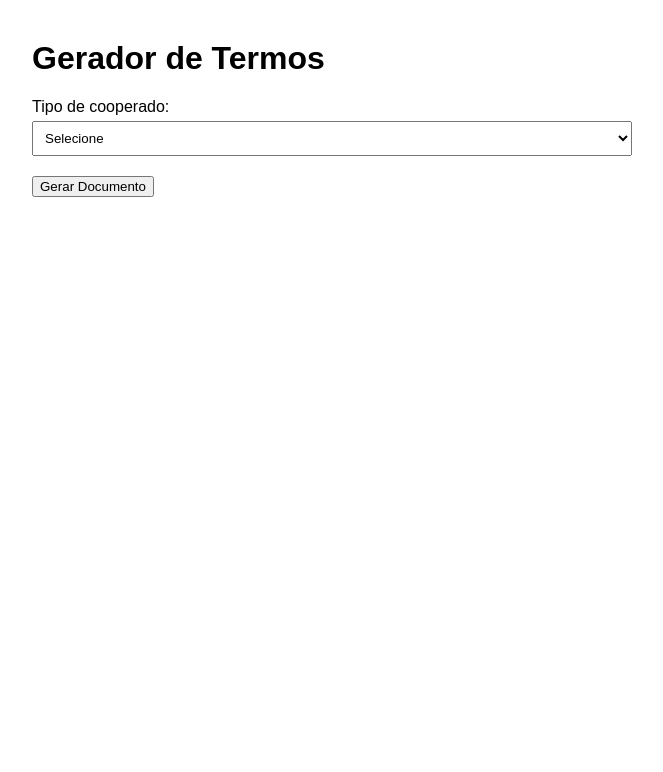
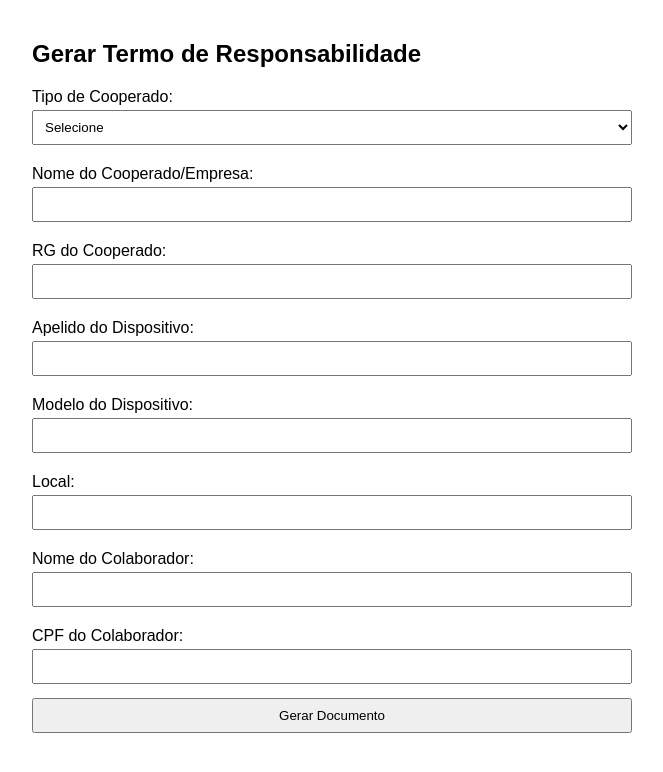
Before and after one commit to lucasrezendx/termo-cooperados, a Flask app: page / in a window 1280 px wide. Shown: the top 772 px of the page, without its empty margins (308-971 px from the left). Run offline with Flask 3, Linux system fonts and the light colour scheme.

Commit message:
Update index.html

```diff
--- a/templates/index.html
+++ b/templates/index.html
@@ -1,122 +1,84 @@
 <!DOCTYPE html>
-<html lang="pt-br">
+<html lang="pt-BR">
 <head>
     <meta charset="UTF-8">
-  <title>Gerador de Termos</title>
+    <title>Gerar Termo</title>
     <style>
         body {
             font-family: Arial, sans-serif;
-      margin: 40px auto;
+            padding: 20px;
             max-width: 600px;
+            margin: auto;
         }
         label {
             display: block;
-      margin-top: 15px;
+            margin-top: 10px;
         }
-    input, select {
+        input, select, button {
             width: 100%;
             padding: 8px;
-      margin-top: 5px;
+            margin-top: 4px;
+            margin-bottom: 10px;
+            box-sizing: border-box;
         }
-    .hidden {
+        #chave_multicanal_field {
             display: none;
         }
     </style>
-  <script>
-    function toggleFields() {
-      const tipo = document.getElementById("tipo").value;
-      document.getElementById("grupo_pf_agro").style.display = (tipo === "PF" || tipo === "AGRO") ? "block" : "none";
-      document.getElementById("grupo_pj").style.display = (tipo === "PJ") ? "block" : "none";
-    }
-  </script>
 </head>
 <body>
-  <h1>Gerador de Termos</h1>
-  <form method="POST">
-    <label for="tipo">Tipo de cooperado:</label>
-    <select id="tipo" name="tipo" onchange="toggleFields()" required>
+    <h2>Gerar Termo de Responsabilidade</h2>
+    <form action="/" method="post">
+        <label for="tipo">Tipo de Cooperado:</label>
+        <select name="tipo" id="tipo" required onchange="toggleChaveMulticanal()">
             <option value="">Selecione</option>
             <option value="PF">Pessoa Física</option>
-      <option value="AGRO">Agro</option>
+            <option value="AGRO">AGRO</option>
             <option value="PJ">Pessoa Jurídica</option>
         </select>
 
-    <!-- PF/AGRO -->
-    <div id="grupo_pf_agro" class="hidden">
-      <label for="nome">Nome do cooperado:</label>
-      <input type="text" id="nome" name="nome">
+        <label for="nome">Nome do Cooperado/Empresa:</label>
+        <input type="text" name="nome" id="nome" required>
 
-      <label for="rg">RG do cooperado:</label>
-      <input type="text" id="rg" name="rg">
+        <div id="campos_adicionais">
+            <label for="RG">RG do Cooperado:</label>
+            <input type="text" name="RG" id="RG">
 
-      <label for="apelido">Apelido do dispositivo:</label>
-      <input type="text" id="apelido" name="apelido">
+            <label for="Apelido do Dispositivo">Apelido do Dispositivo:</label>
+            <input type="text" name="Apelido do Dispositivo" id="Apelido do Dispositivo">
 
-      <label for="modelo">Modelo do dispositivo:</label>
-      <input type="text" id="modelo" name="modelo">
+            <label for="Modelo do Dispositivo">Modelo do Dispositivo:</label>
+            <input type="text" name="Modelo do Dispositivo" id="Modelo do Dispositivo">
 
-      <label for="chave">Chave multicanal:</label>
-      <input type="text" id="chave" name="chave">
-
-      <label for="local">Local:</label>
-      <input type="text" id="local" name="local">
-
-      <label for="colaborador">Nome do colaborador:</label>
-      <input type="text" id="colaborador" name="colaborador">
-
-      <label for="cpf_colaborador">CPF do colaborador:</label>
-      <input type="text" id="cpf_colaborador" name="cpf_colaborador">
+            <div id="chave_multicanal_field">
+                <label for="Chave Multicanal">Chave Multicanal ou Secundária:</label>
+                <input type="text" name="Chave Multicanal" id="Chave Multicanal">
             </div>
 
-    <!-- PJ -->
-    <div id="grupo_pj" class="hidden">
-      <label for="nome_empresa">Nome da empresa:</label>
-      <input type="text" id="nome_empresa" name="nome_empresa">
+            <label for="Local">Local:</label>
+            <input type="text" name="Local" id="Local">
 
-      <label for="nome_cooperado">Nome do cooperado:</label>
-      <input type="text" id="nome_cooperado" name="nome_cooperado">
+            <label for="Nome do Colaborador">Nome do Colaborador:</label>
+            <input type="text" name="Nome do Colaborador" id="Nome do Colaborador">
 
-      <label for="estado_civil">Estado civil:</label>
-      <input type="text" id="estado_civil" name="estado_civil">
-
-      <label for="ocupacao">Ocupação:</label>
-      <input type="text" id="ocupacao" name="ocupacao">
-
-      <label for="cpf">CPF do cooperado:</label>
-      <input type="text" id="cpf" name="cpf">
-
-      <label for="rg">RG do cooperado:</label>
-      <input type="text" id="rg" name="rg">
-
-      <label for="endereco">Endereço:</label>
-      <input type="text" id="endereco" name="endereco">
-
-      <label for="cep">CEP:</label>
-      <input type="text" id="cep" name="cep">
-
-      <label for="cidade">Cidade:</label>
-      <input type="text" id="cidade" name="cidade">
-
-      <label for="apelido">Apelido do dispositivo:</label>
-      <input type="text" id="apelido" name="apelido">
-
-      <label for="modelo">Modelo do dispositivo:</label>
-      <input type="text" id="modelo" name="modelo">
-
-      <label for="chave">Chave multicanal:</label>
-      <input type="text" id="chave" name="chave">
-
-      <label for="local">Local:</label>
-      <input type="text" id="local" name="local">
-
-      <label for="colaborador">Nome do colaborador:</label>
-      <input type="text" id="colaborador" name="colaborador">
-
-      <label for="cpf_colaborador">CPF do colaborador:</label>
-      <input type="text" id="cpf_colaborador" name="cpf_colaborador">
+            <label for="CPF do Colaborador">CPF do Colaborador:</label>
+            <input type="text" name="CPF do Colaborador" id="CPF do Colaborador">
         </div>
 
-    <button type="submit" style="margin-top: 20px;">Gerar Documento</button>
+        <button type="submit">Gerar Documento</button>
     </form>
+
+    <script>
+        function toggleChaveMulticanal() {
+            const tipo = document.getElementById("tipo").value;
+            const chaveField = document.getElementById("chave_multicanal_field");
+            if (tipo === "PJ") {
+                chaveField.style.display = "block";
+            } else {
+                chaveField.style.display = "none";
+                document.getElementById("Chave Multicanal").value = "";
+            }
+        }
+    </script>
 </body>
 </html>
```
Lines whose indentation alone changed are shown as unchanged.
